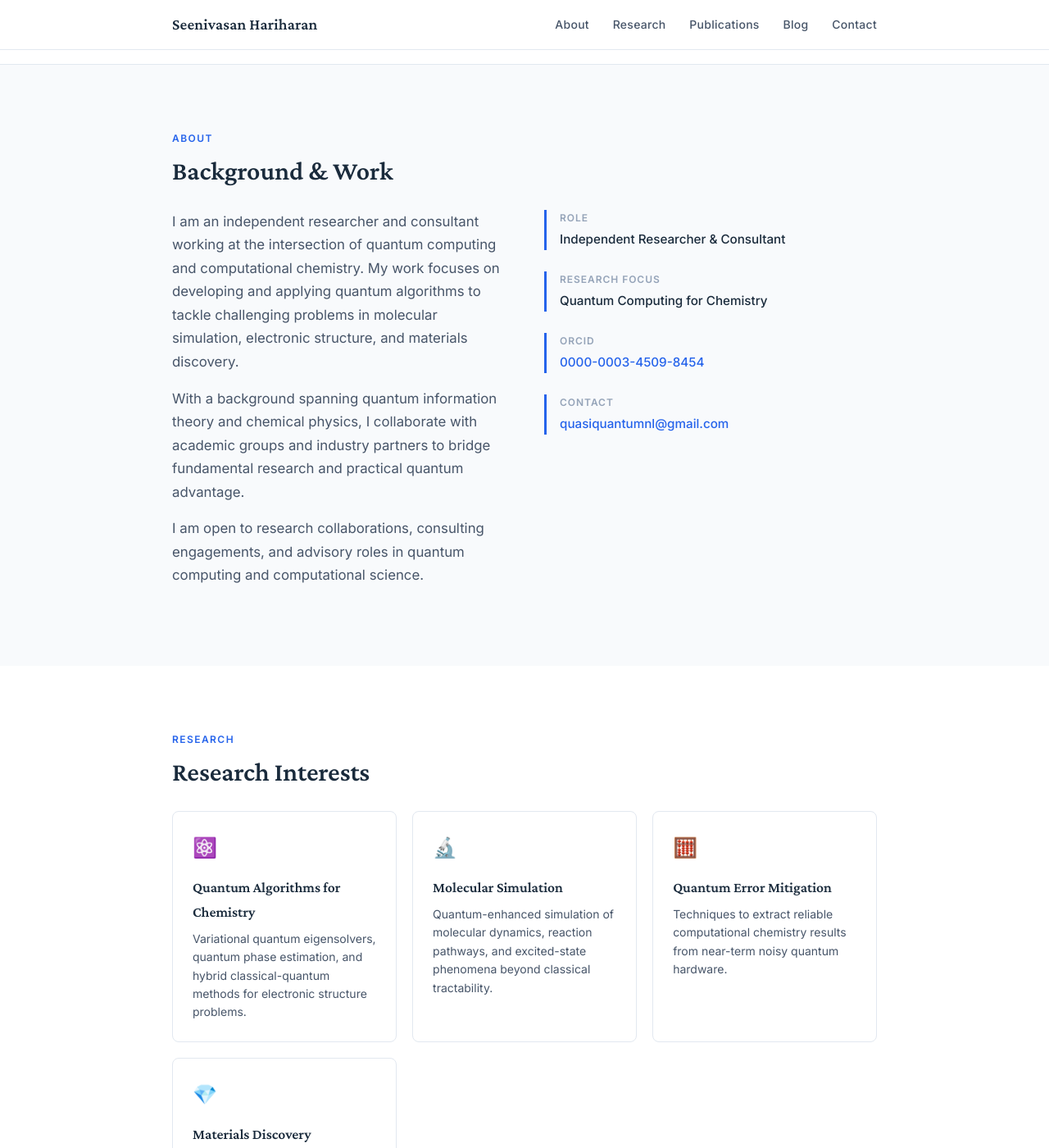
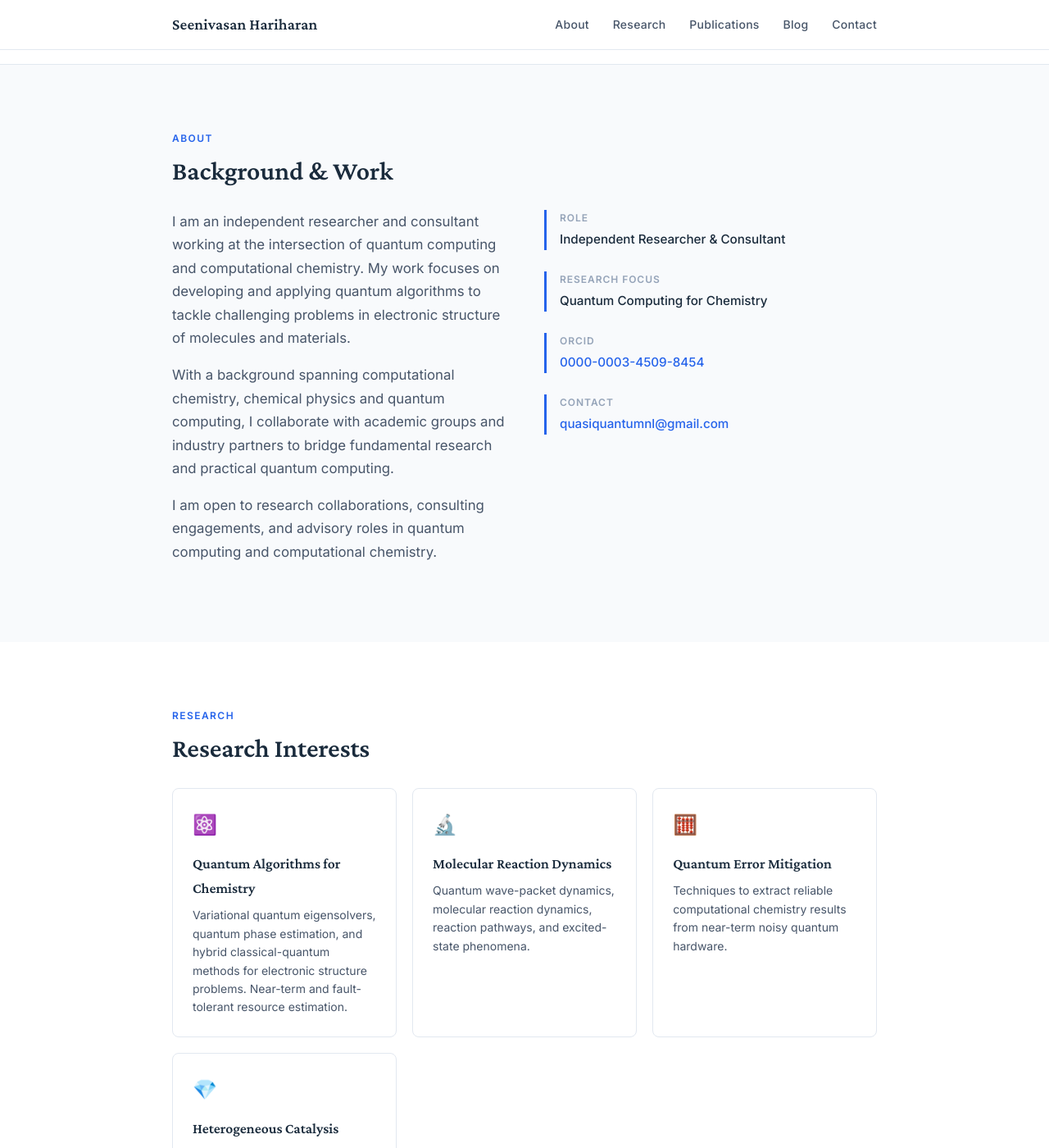
Before and after one commit to seenivasanh/seenivasanh.github.io, a Jekyll site: the page index.html, which Jekyll copies as it is, in a window 1280 px wide and 1400 px high, scrolled down 524 px. Shown: the whole window at 82% size. Built offline with Jekyll 4.4.1, drawn with Linux system fonts in a browser that asks for light colours; comment, search, counter and statistics services are not loaded; some of the changed text lies outside the part shown.

Commit message:
updated index.html - 21 may 2026

```diff
--- a/index.html
+++ b/index.html
@@ -157,9 +157,9 @@
     <h2>Background &amp; Work</h2>
     <div class="about-grid">
       <div class="about-text">
-        <p>I am an independent researcher and consultant working at the intersection of quantum computing and computational chemistry. My work focuses on developing and applying quantum algorithms to tackle challenging problems in molecular simulation, electronic structure, and materials discovery.</p>
-        <p>With a background spanning quantum information theory and chemical physics, I collaborate with academic groups and industry partners to bridge fundamental research and practical quantum advantage.</p>
-        <p>I am open to research collaborations, consulting engagements, and advisory roles in quantum computing and computational science.</p>
+        <p>I am an independent researcher and consultant working at the intersection of quantum computing and computational chemistry. My work focuses on developing and applying quantum algorithms to tackle challenging problems in electronic structure of molecules and materials. </p>
+        <p>With a background spanning computational chemistry, chemical physics and quantum computing, I collaborate with academic groups and industry partners to bridge fundamental research and practical quantum computing.</p>
+        <p>I am open to research collaborations, consulting engagements, and advisory roles in quantum computing and computational chemistry.</p>
       </div>
       <div class="about-meta">
         <div class="meta-block">
@@ -192,12 +192,12 @@
       <div class="research-card">
         <div class="icon">⚛️</div>
         <h3>Quantum Algorithms for Chemistry</h3>
-        <p>Variational quantum eigensolvers, quantum phase estimation, and hybrid classical-quantum methods for electronic structure problems.</p>
+        <p>Variational quantum eigensolvers, quantum phase estimation, and hybrid classical-quantum methods for electronic structure problems. Near-term and fault-tolerant resource estimation.</p>
       </div>
       <div class="research-card">
         <div class="icon">🔬</div>
-        <h3>Molecular Simulation</h3>
-        <p>Quantum-enhanced simulation of molecular dynamics, reaction pathways, and excited-state phenomena beyond classical tractability.</p>
+        <h3>Molecular Reaction Dynamics</h3>
+        <p>Quantum wave-packet dynamics, molecular reaction dynamics, reaction pathways, and excited-state phenomena.</p>
       </div>
       <div class="research-card">
         <div class="icon">🧮</div>
@@ -206,8 +206,8 @@
       </div>
       <div class="research-card">
         <div class="icon">💎</div>
-        <h3>Materials Discovery</h3>
-        <p>Applying quantum computation to the design of novel materials with targeted electronic, magnetic, and catalytic properties.</p>
+        <h3>Heterogeneous Catalysis</h3>
+        <p>Developing quantum algorithms to model catalytic reactions at surfaces, with applications to sustainable chemical processes and industrial catalysis.</p>
       </div>
     </div>
   </div>
```
